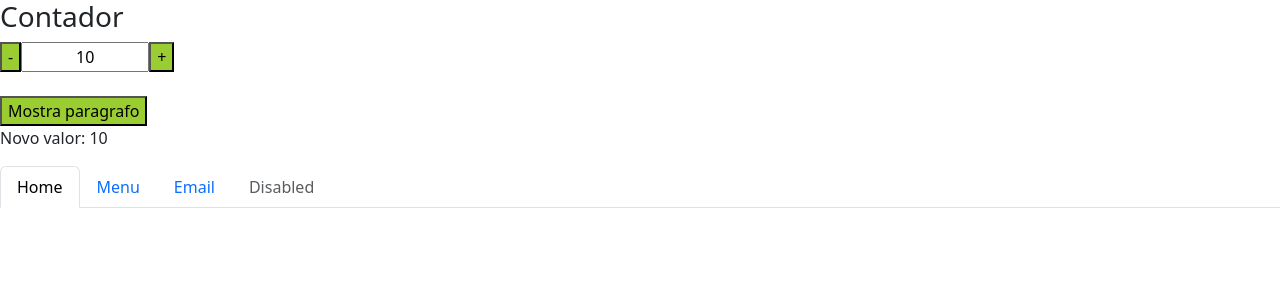
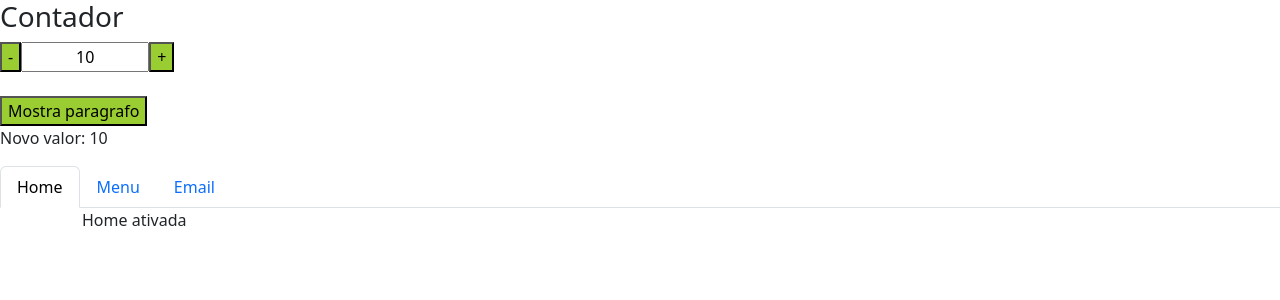
Before and after one commit to EnosGomes/app, an Angular app: page / in a window 1280 px wide. Shown: the top 300 px of the page. Built offline with nearby package versions, Linux system fonts and the light colour scheme.

Commit message:
exemplo simples com switchcase

```diff
--- a/src/app/switchcase/switchcase.component.html
+++ b/src/app/switchcase/switchcase.component.html
@@ -6,9 +6,12 @@
         <a class="nav-link" [class.active]="aba =='menu'" (click)="aba='menu'">Menu</a>
     </li>
     <li class="nav-item">
-        <a class="nav-link" href="#">Email</a>
-    </li>
-    <li class="nav-item">
-        <a class="nav-link disabled">Disabled</a>
+        <a class="nav-link" [class.active]="aba =='email'" (click)="aba='email'">Email</a>
     </li>
 </ul>
+
+<div class="container" [ngSwitch]="aba">
+    <p *ngSwitchCase="'home'">Home ativada</p>
+    <p *ngSwitchCase="'menu'">menu ativada</p>
+    <p *ngSwitchCase="'email'">email ativada</p>
+</div>
```
